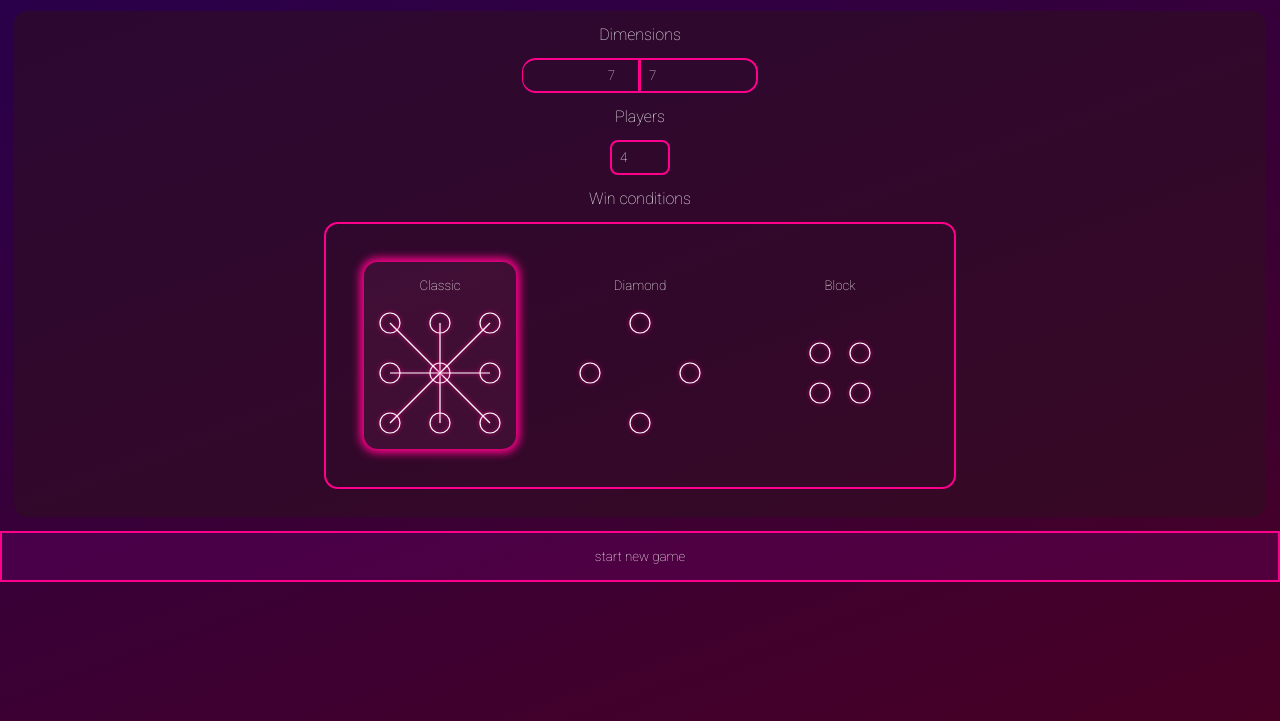
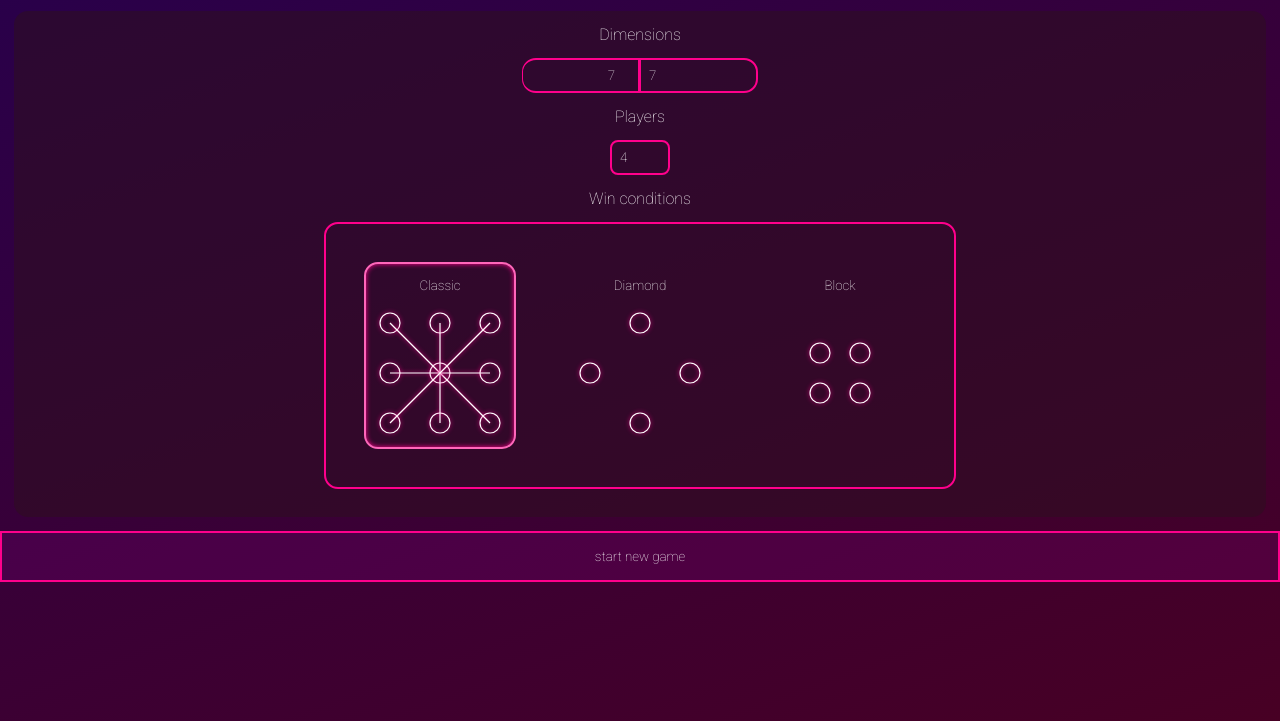
Before and after one commit to va9iff/XOU, a plain HTML site: page index.html in a window 1280 px wide. Shown: the part 79-800 px from the top of the page. Drawn offline with Linux system fonts and the light colour scheme.

Commit message:
blur reduced ui style freshed

```diff
--- a/style.css
+++ b/style.css
@@ -54,8 +54,9 @@ input {
   margin-top: 20px;
 }
 .winpat:hover {
-  box-shadow: 0 0 20px 0 inset hsl(327, 100%, 50%);
-  border: 2px solid hsl(327, 100%, 70%);
+  /* box-shadow: 0 0 5px 0 inset hsl(327, 100%, 50%); */
+  /* border: 2px solid hsl(327, 100%, 70%); */
+  background-color: hsla(327, 100%, 70%, 7%);
 }
 .winpat {
   transition: 200ms;
@@ -73,9 +74,11 @@ input {
 }
 
 .selectedwindir {
-  background-color: hsla(327, 100%, 70%, 7%);
   /* filter: drop-shadow(0 0 4px hsl(327, 100%, 70%)); */
-  box-shadow: 0 0 8px 4px hsl(327, 100%, 50%);
+  /* box-shadow: 0 0 5px 4px hsl(327, 100%, 50%); */
+  box-shadow: 0 0 5px 0 inset hsl(327, 100%, 50%);
+
+  border: 2px solid hsl(327, 100%, 70%);
 }
 
 #wincons {
```
